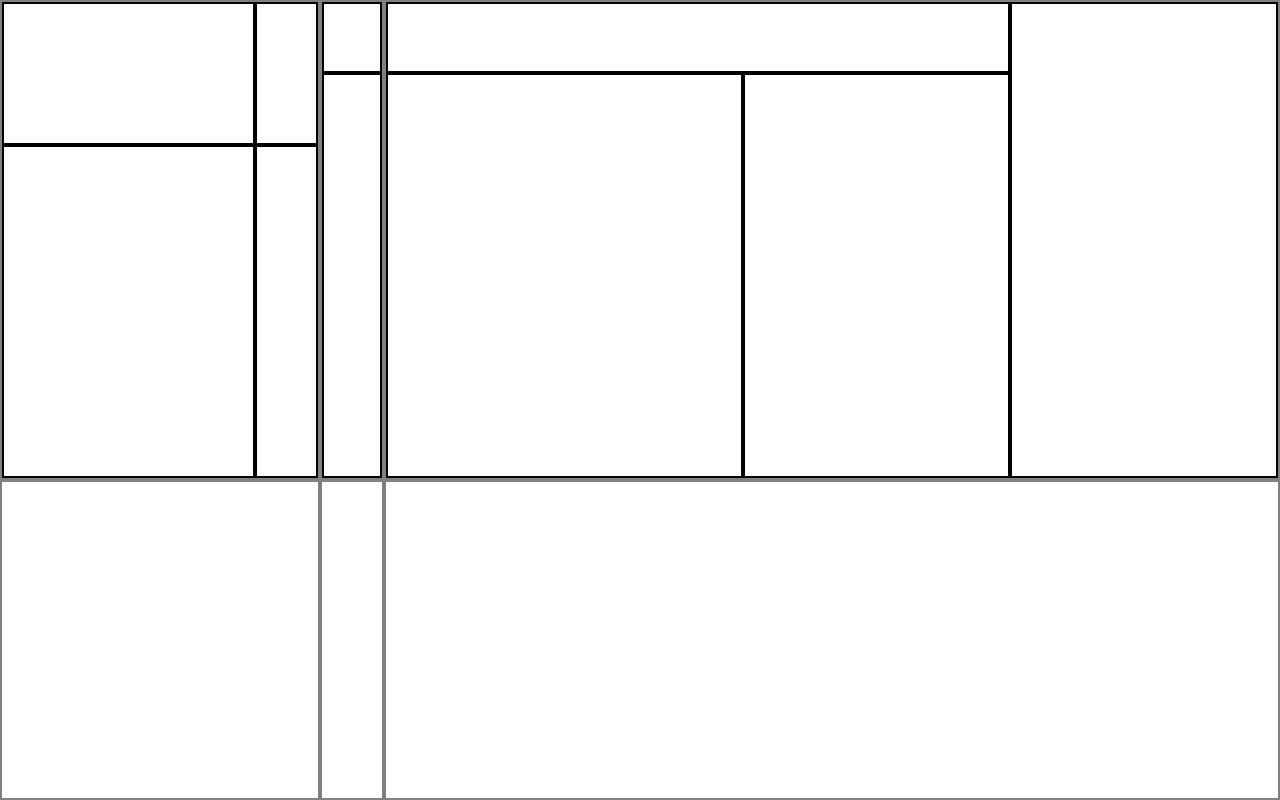
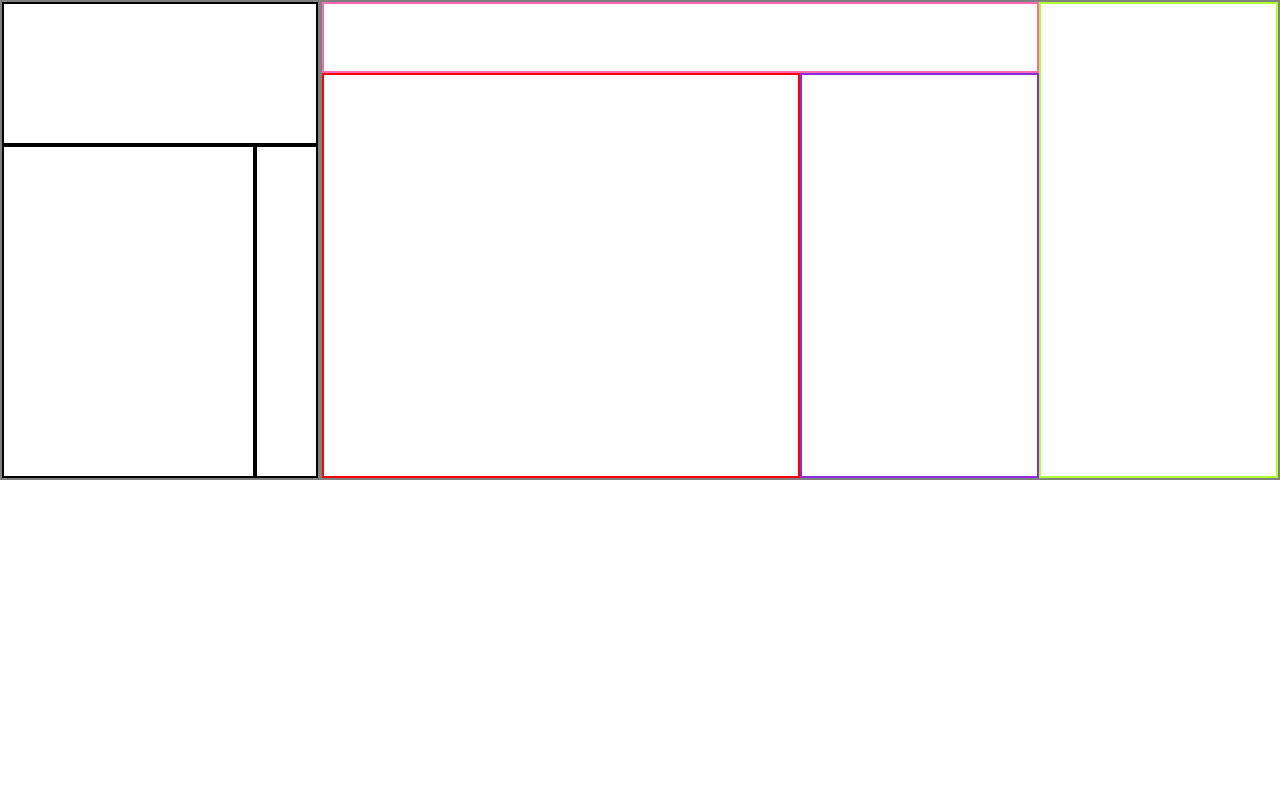
Before and after one commit to devon-wolf/mondrian-grid, a plain HTML site: page index.html in a window 1280 px wide. Drawn offline with Linux system fonts and the light colour scheme.

Commit message:
Clean up top half of grid, lay groundwork for bottom half

```diff
--- a/index.html
+++ b/index.html
@@ -9,45 +9,31 @@
 <body>
 	<div class="grid">
 		<div class="box outer grid1">
-			<div class="box inner"></div>
-			<div class="box inner"></div>
-			<div class="box inner"></div>
-			<div class="box inner"></div>
+			<div class="box inner a"></div>
+			<div class="box inner b"></div>
+			<div class="box inner c"></div>
 		</div>
 
 		<div class="box outer grid2">
-			<div class="box inner"></div>
-			<div class="box inner"></div>
+			<div class="box inner d"></div>
+			<div class="box inner e"></div>
+			<div class="box inner f"></div>
+			<div class="box inner g"></div>
 		</div>
 
-		<div class="box outer grid3">
-			<div class="box inner sub1"></div>
-			<div class="box inner sub2"></div>
-			<div class="box inner"></div>
-			<div class="box inner"></div>
+		<!-- <div class="box outer grid3">
+			<div class="box inner h"></div>
+			<div class="box inner i"></div>
+			<div class="box inner j"></div>
 		</div>
 
-		<div class="box outer"></div>
+		<div class="box outer grid4">
+			<div class="box inner k"></div>
+			<div class="box inner l"></div>
+			<div class="box inner m"></div>
+			<div class="box inner n"></div>
+		</div> -->
 
-		<div class="box outer"></div>
-
-		<div class="box outer"></div>
-
-		<!-- <div class="box one"></div>
-		<div class="box two"></div>
-		<div class="box three"></div>
-		<div class="box four"></div>
-		<div class="box five"></div>
-		<div class="box six"></div>
-		<div class="box seven"></div>
-		<div class="box eight"></div>
-		<div class="box nine"></div>
-		<div class="box ten"></div>
-		<div class="box eleven"></div>
-		<div class="box twelve"></div>
-		<div class="box thirteen"></div>
-		<div class="box fourteen"></div>
-		<div class="box fifteen"></div> -->
 	</div>
 </body>
 </html>
--- a/style.css
+++ b/style.css
@@ -14,7 +14,7 @@ body, html {
 	width: 100%;
 	display: grid;
 	grid-template-rows: 60% 40%;
-	grid-template-columns: 25% 5% 70%;
+	grid-template-columns: 25% 75%;
 }
 
 .box {
@@ -36,22 +36,31 @@ body, html {
 	grid-template-columns: 80% 20%;
 }
 
+.a {
+	grid-column: 1 / 3;
+}
+
 .grid2 {
 	display: grid;
 	grid-template-rows: 15% 85%;
+	grid-template-columns: 50% 25% 25%;
 }
 
-.grid3 {
-	display: grid;
-	grid-template-rows: 15% 85%;
-	grid-template-columns: 40% 30% 30%;
-}
-
-.sub1 {
+.d {
+	border: solid 2px hotpink;
 	grid-column: 1 / 3;
 }
 
-.sub2 {
+.e {
+	border: solid 2px greenyellow;
 	grid-row: 1 / 3;
 	grid-column: 3 / 4;
 }
+
+.f {
+	border: solid 2px red;
+}
+
+.g {
+	border: solid 2px blueviolet;
+}
```
